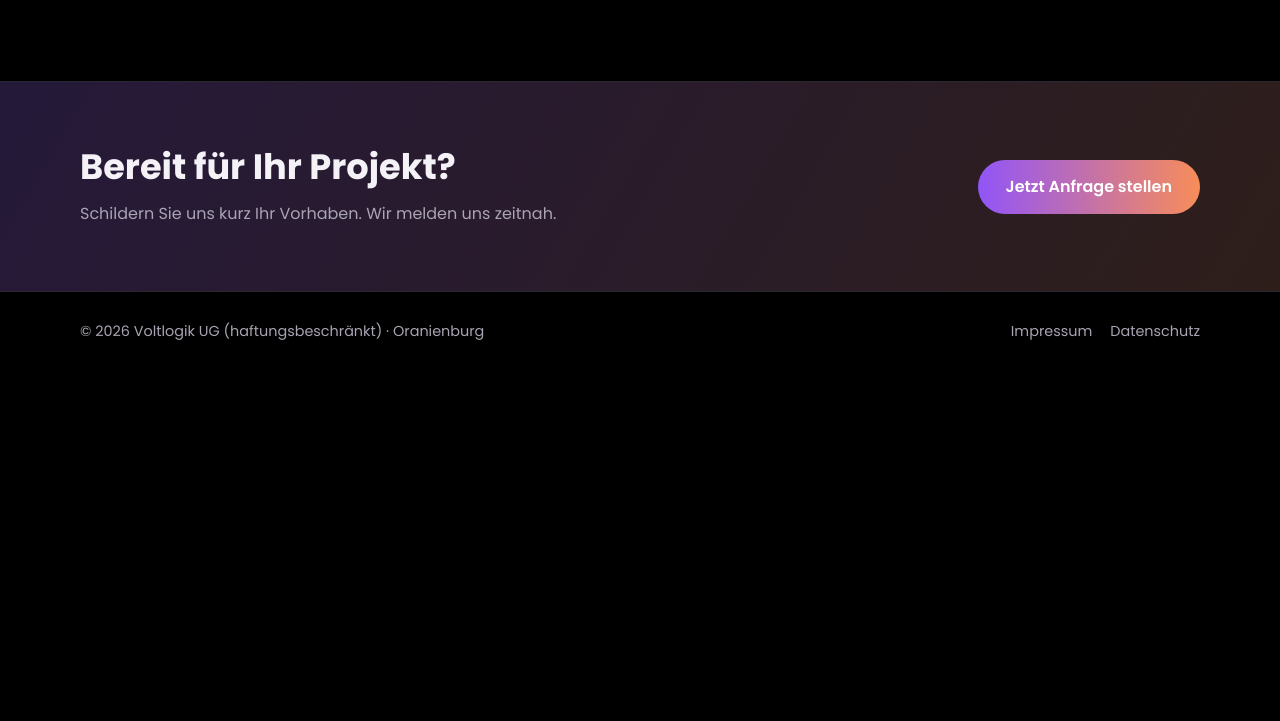
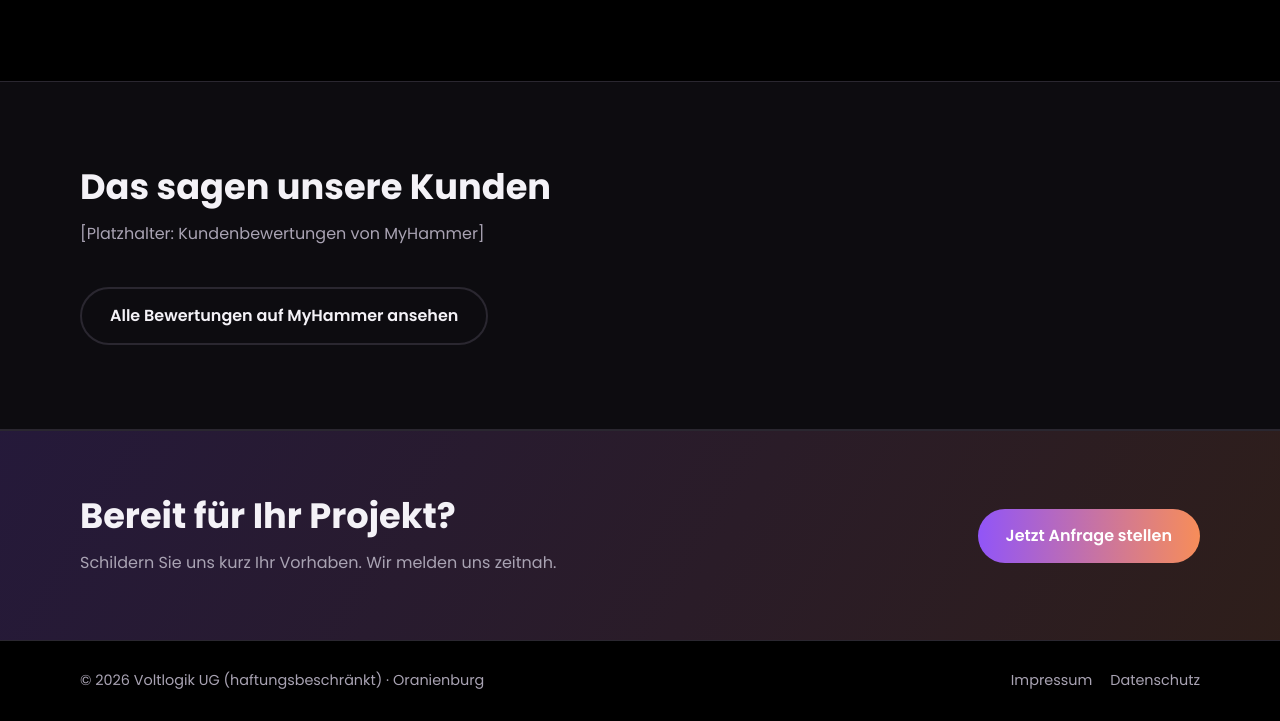
Before and after one commit to danielbeiersdorf111-art/Voltlogik-UG-Website, a plain HTML site: page referenzen.html in a window 1280 px wide. Shown: the part 770-1491 px from the top of the page. Before the commit the page ends 1142 px from the top, so only its background shows below. Drawn offline with Linux system fonts and the light colour scheme.

Commit message:
Referenzen: Bereich für Kundenbewertungen mit Link zum MyHammer-Profil
Co-Authored-By: Claude Opus 5.5 <noreply@anthropic.com>
Claude-Session: https://claude.ai/code/session_01RFYJ6CRAPkTBaE4rEXmcSj

```diff
--- a/referenzen.html
+++ b/referenzen.html
@@ -18,7 +18,7 @@
   </div>
 </header>
 <main>
-<section class="hero small"><div class="wrap"><h1>Referenzen</h1><p>Ein Auszug aus unseren Projekten in Berlin und Brandenburg.</p></div></section><section><div class="wrap"><div class="grid"><div class="card"><div class="ph">Platzhalter: Projektfoto 1</div><h3 class="mt-s">[Projekt 1: z. B. PV-Anlage 10 kWp, Ort]</h3><p>[Kurzbeschreibung: Was wurde gemacht?]</p></div><div class="card"><div class="ph">Platzhalter: Projektfoto 2</div><h3 class="mt-s">[Projekt 2: z. B. PV-Anlage 10 kWp, Ort]</h3><p>[Kurzbeschreibung: Was wurde gemacht?]</p></div><div class="card"><div class="ph">Platzhalter: Projektfoto 3</div><h3 class="mt-s">[Projekt 3: z. B. PV-Anlage 10 kWp, Ort]</h3><p>[Kurzbeschreibung: Was wurde gemacht?]</p></div></div></div></section><section class="contact"><div class="wrap cta-band"><div><h2>Bereit für Ihr Projekt?</h2><p class="lead">Schildern Sie uns kurz Ihr Vorhaben. Wir melden uns zeitnah.</p></div><a class="btn" href="kontakt.html">Jetzt Anfrage stellen</a></div></section>
+<section class="hero small"><div class="wrap"><h1>Referenzen</h1><p>Ein Auszug aus unseren Projekten in Berlin und Brandenburg.</p></div></section><section><div class="wrap"><div class="grid"><div class="card"><div class="ph">Platzhalter: Projektfoto 1</div><h3 class="mt-s">[Projekt 1: z. B. PV-Anlage 10 kWp, Ort]</h3><p>[Kurzbeschreibung: Was wurde gemacht?]</p></div><div class="card"><div class="ph">Platzhalter: Projektfoto 2</div><h3 class="mt-s">[Projekt 2: z. B. PV-Anlage 10 kWp, Ort]</h3><p>[Kurzbeschreibung: Was wurde gemacht?]</p></div><div class="card"><div class="ph">Platzhalter: Projektfoto 3</div><h3 class="mt-s">[Projekt 3: z. B. PV-Anlage 10 kWp, Ort]</h3><p>[Kurzbeschreibung: Was wurde gemacht?]</p></div></div></div></section><section class="alt"><div class="wrap"><h2>Das sagen unsere Kunden</h2><p class="lead">[Platzhalter: Kundenbewertungen von MyHammer]</p><a class="btn ghost" href="https://www.my-hammer.de/auftragnehmer/vlt-voltlogik-ug" target="_blank" rel="noopener">Alle Bewertungen auf MyHammer ansehen</a></div></section><section class="contact"><div class="wrap cta-band"><div><h2>Bereit für Ihr Projekt?</h2><p class="lead">Schildern Sie uns kurz Ihr Vorhaben. Wir melden uns zeitnah.</p></div><a class="btn" href="kontakt.html">Jetzt Anfrage stellen</a></div></section>
 </main>
 <footer>
   <div class="wrap">
```
